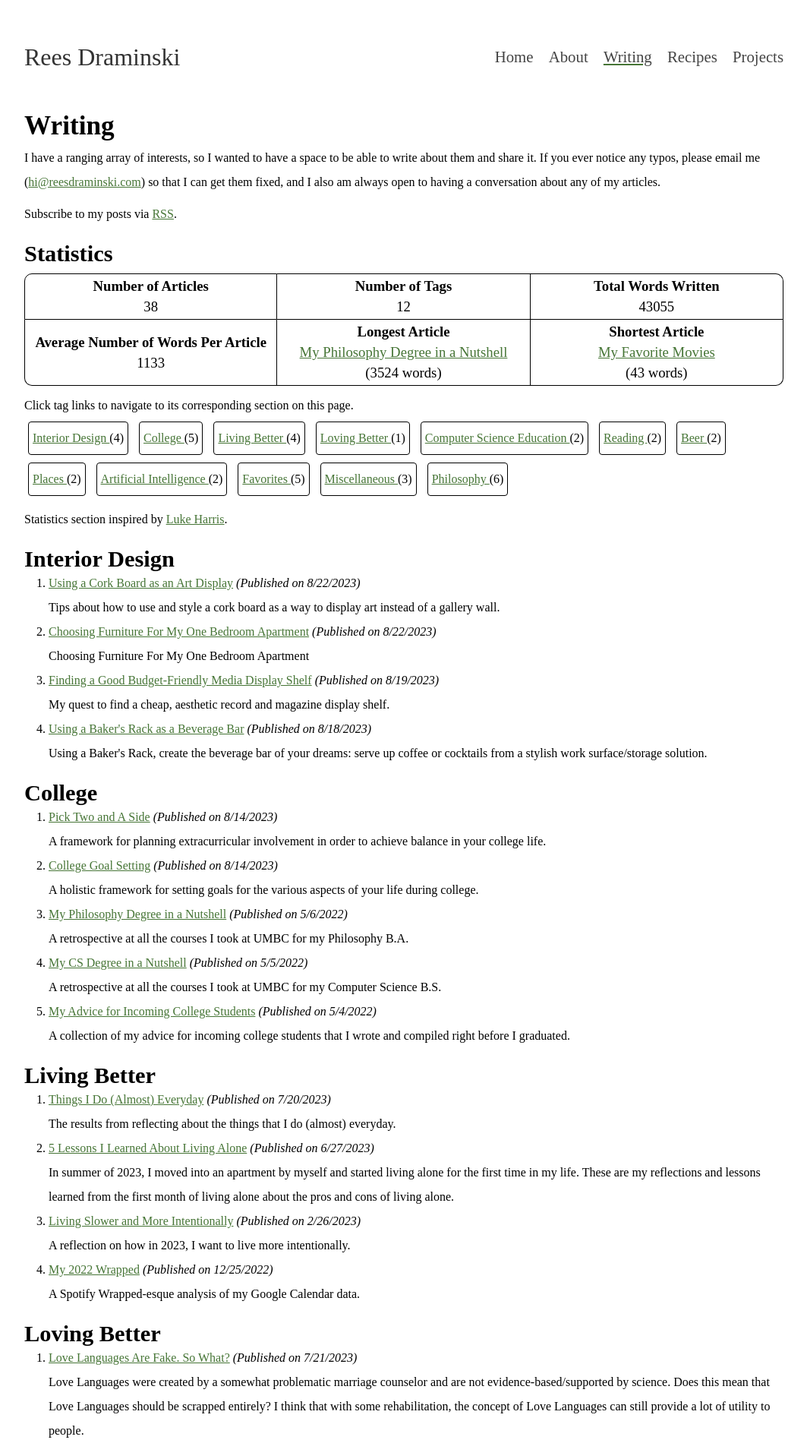
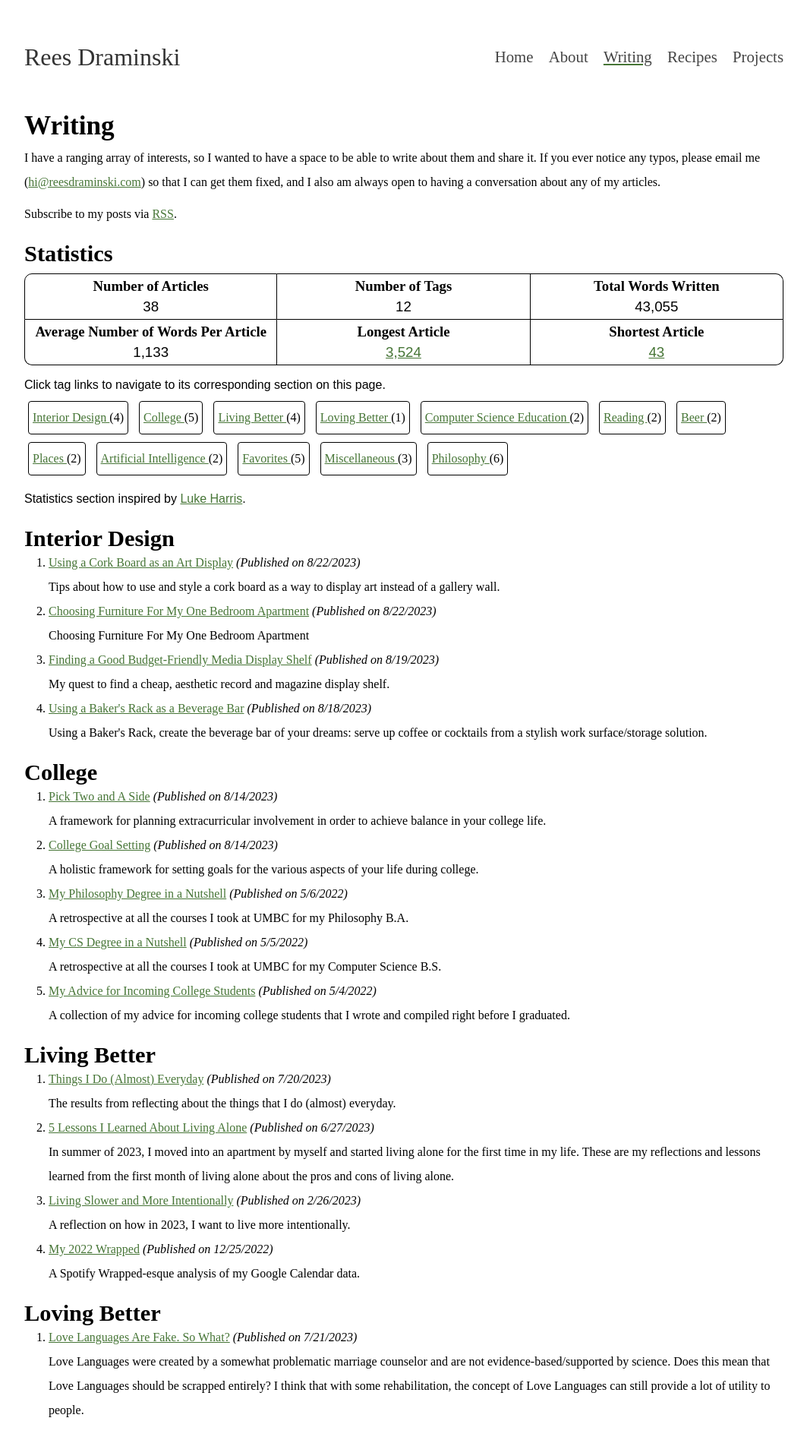
Before and after one commit to reeshuffled/reeshuffled.github.io, a Jekyll site: the page built from writing.html, in a window 1280 px wide. Shown: the top 1896 px of the page at 76% size, without its empty margins (108-1171 px from the left). Built offline with Jekyll 4.4.1, drawn with Linux system fonts in a browser that asks for light colours.

Commit message:
add number humanization

```diff
--- /dev/null
+++ b/_includes/numberWithCommas.html
@@ -0,0 +1 @@
+<!-- from: https://gist.github.com/johnteske/aab61e8a43ca54dc30ac04888a29cbf1 -->{% assign digits = include.number | split: '' %}{% for digit in digits %}{% assign threeFromEnd = digits.size | minus:forloop.index | modulo: 3 %}{% if threeFromEnd == 2 and forloop.index != 1 %}{{ digit | prepend: ',' }}{% else %}{{ digit }}{% endif %}{% endfor %}
--- a/writing.html
+++ b/writing.html
@@ -45,6 +45,10 @@ writing_tags:
                 margin: 5px;
             }
 
+            #stats p {
+                font-family: sans-serif;
+            }
+
             #stats_table {
                 margin-top: 10px;
                 table-layout: fixed;
@@ -63,7 +67,7 @@ writing_tags:
 
             #stats_table td h3 p {
                 margin-top: 5px;
-                font-weight: normal;
+                font-weight: lighter;
             }
 
             /* https://stackoverflow.com/questions/4094126/how-to-add-border-radius-on-table-row */
@@ -100,6 +104,7 @@ writing_tags:
             </p>
 
             <h2>Statistics</h2>
+            <div id="stats">
                 {% assign total_words = 0 %}
                 {% assign num_articles = site.categories.Writing | size %}
 
@@ -145,7 +150,7 @@ writing_tags:
                             <h3 style="text-align: center;">
                                 <b>Total Words Written</b>
                                 <p>
-                                {{ total_words}}
+                                    {% include numberWithCommas.html number=total_words %}
                                 </p>
                             </h3>
                         </td>
@@ -156,7 +161,8 @@ writing_tags:
                             <h3 style="text-align: center;">
                                 <b>Average Number of Words Per Article</b>
                                 <p>
-                                {{ total_words | divided_by: num_articles }}
+                                    {% assign avg_words = total_words | divided_by: num_articles%}
+                                    {% include numberWithCommas.html number=avg_words %}
                                 </p>
                             </h3>
                         </td>
@@ -166,12 +172,9 @@ writing_tags:
                                 <b>Longest Article</b>
 
                                 <p>
-                                <a href="{{longest_article.url}}">{{longest_article.title}}</a>
-
-                            </p>
-
-                            <p>
-                                ({{ max_words }} words)
+                                    <a href="{{longest_article.url}}">
+                                        {% include numberWithCommas.html number=max_words %}
+                                    </a>
                                 </p>
                             </h3>
                         </td>
@@ -181,11 +184,9 @@ writing_tags:
                                 <b>Shortest Article</b>
 
                                 <p>
-                                <a href="{{shortest_article.url}}">{{shortest_article.title}}</a>
-                            </p>
-
-                            <p>
-                                ({{ min_words }} words)
+                                    <a href="{{shortest_article.url}}">
+                                        {{ min_words }}
+                                    </a>
                                 </p>
                             </h3>
                         </td>
@@ -216,6 +217,8 @@ writing_tags:
                 <p>
                     Statistics section inspired by <a href="https://www.lkhrs.com/stats/">Luke Harris</a>.
                 </p>
+            </div>
+
 
             {% for writing_tag in page.writing_tags %}
                 {% for tag in sorted_tags %}
```
Lines whose indentation alone changed are shown as unchanged.
